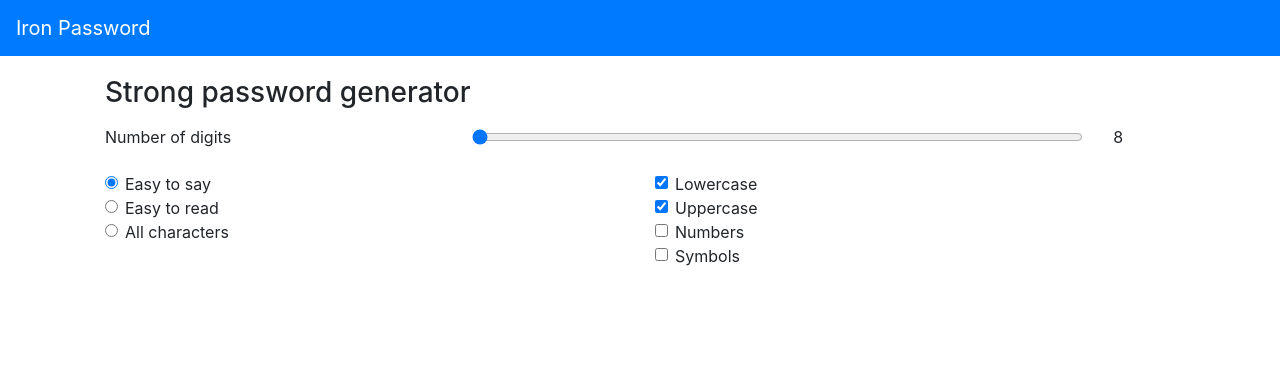
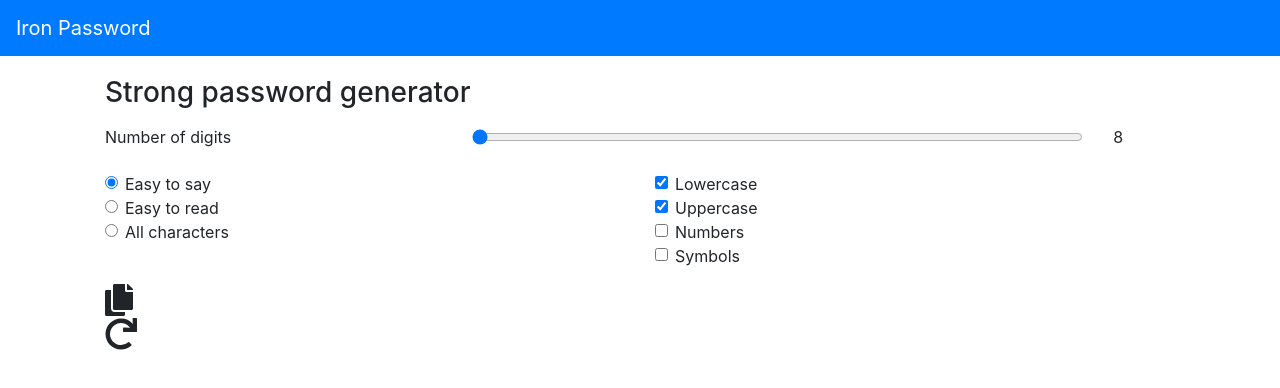
Before and after one commit to inakidelamadrid/strong-password-generator-chrome-addon, a React (Create React App) app: page / in a window 1280 px wide. Shown: the top 388 px of the page. Built offline with nearby package versions, Linux system fonts and the light colour scheme.

Commit message:
Add the password box component

```diff
--- a/src/App.js
+++ b/src/App.js
@@ -1,5 +1,6 @@
 import React from 'react';
 // import logo from './logo.svg';
+import './font-awesome-library';
 import './App.css';
 import Container from 'react-bootstrap/Container';
 import NavBar from 'react-bootstrap/NavBar';
--- /dev/null
+++ b/src/components/PasswordBox/index.js
@@ -0,0 +1,17 @@
+import React from 'react';
+import {FontAwesomeIcon} from '@fortawesome/react-fontawesome';
+
+const PasswordBox = props => {
+  return (
+    <div>
+      <div>
+        <FontAwesomeIcon icon="copy" size="2x" />
+      </div>
+      <div>
+        <FontAwesomeIcon icon="redo" size="2x" />
+      </div>
+      <div></div>
+    </div>
+  );
+};
+export default PasswordBox;
--- a/src/font-awesome-library.js
+++ b/src/font-awesome-library.js
@@ -1,5 +1,5 @@
-import { library } from '@fortawesome/fontawesome-svg-core'
+import {library} from '@fortawesome/fontawesome-svg-core';
 // import { fab } from '@fortawesome/free-brands-svg-icons'
-import { faCheckSquare, faCoffee } from '@fortawesome/free-solid-svg-icons'
+import {faCopy, faRedo} from '@fortawesome/free-solid-svg-icons';
 
-library.add(faCheckSquare, faCoffee)
+library.add(faCopy, faRedo);
--- a/src/pages/HomePage/index.js
+++ b/src/pages/HomePage/index.js
@@ -10,7 +10,9 @@ import {
   CHARACTER_GROUPS_VALUES,
   CHARACTER_TYPES,
 } from './AlphaNumSymComplexitySettings';
+
 import ExcludeCharactersSelect from '../../components/ExcludeCharactersSelect';
+import PasswordBox from '../../components/PasswordBox';
 
 const NUMBERS_AND_SYMBOLS_GROUP_TYPES = [
   CHARACTER_TYPES.number,
@@ -85,13 +87,16 @@ const HomePage = props => {
           selectedCharTypes={selectedCharTypes}
         />
         <ExcludeCharactersSelect
-          show={
-            [CHARACTER_GROUPS_VALUES.easyToRead, CHARACTER_GROUPS_VALUES.all].includes(selectedCharacterGroup)
-          }
-          disabled={
-            [CHARACTER_GROUPS_VALUES.easyToRead, CHARACTER_GROUPS_VALUES.easyToSay].includes(selectedCharacterGroup)
-          }
+          show={[
+            CHARACTER_GROUPS_VALUES.easyToRead,
+            CHARACTER_GROUPS_VALUES.all,
+          ].includes(selectedCharacterGroup)}
+          disabled={[
+            CHARACTER_GROUPS_VALUES.easyToRead,
+            CHARACTER_GROUPS_VALUES.easyToSay,
+          ].includes(selectedCharacterGroup)}
         />
+        <PasswordBox />
       </Form>
     </div>
   );
```
